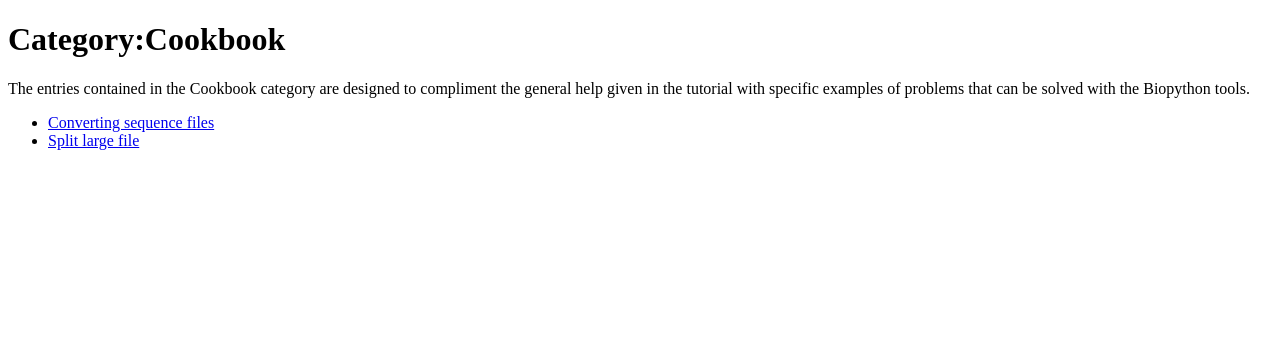
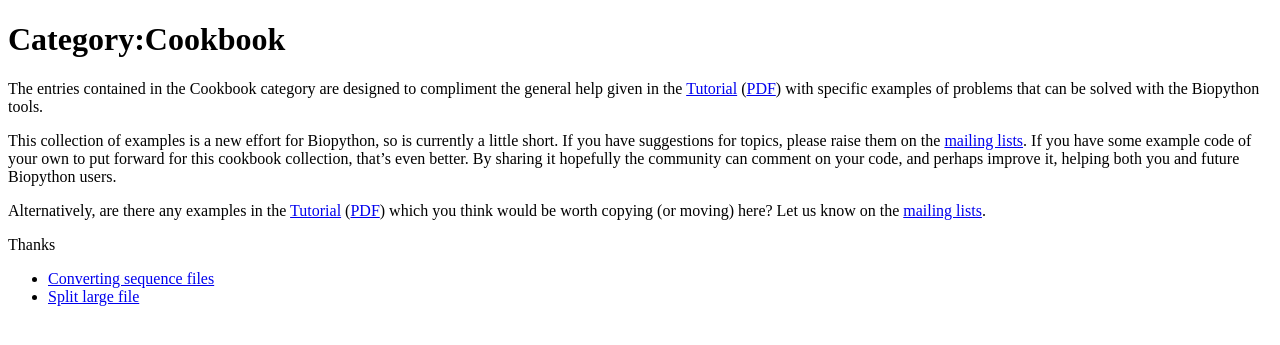
Before and after one commit to biopython/biopython.github.io, a Jekyll site: the page built from wiki/Category_Cookbook.md, in a window 1280 px wide. Shown: the top 345 px of the page. Built offline with Jekyll 4.4.1, drawn with Linux system fonts in a browser that asks for light colours.

Commit message:
Change to wiki page

```diff
--- a/wiki/Category_Cookbook.md
+++ b/wiki/Category_Cookbook.md
@@ -6,5 +6,24 @@ tag: Cookbook
 ---
 
 The entries contained in the Cookbook category are designed to
-compliment the general help given in the tutorial with specific examples
-of problems that can be solved with the Biopython tools.
+compliment the general help given in the
+[Tutorial](http://biopython.org/DIST/docs/tutorial/Tutorial.html)
+([PDF](http://biopython.org/DIST/docs/tutorial/Tutorial.pdf)) with
+specific examples of problems that can be solved with the Biopython
+tools.
+
+This collection of examples is a new effort for Biopython, so is
+currently a little short. If you have suggestions for topics, please
+raise them on the [mailing lists](mailing_lists "wikilink"). If you have
+some example code of your own to put forward for this cookbook
+collection, that's even better. By sharing it hopefully the community
+can comment on your code, and perhaps improve it, helping both you and
+future Biopython users.
+
+Alternatively, are there any examples in the
+[Tutorial](http://biopython.org/DIST/docs/tutorial/Tutorial.html)
+([PDF](http://biopython.org/DIST/docs/tutorial/Tutorial.pdf)) which you
+think would be worth copying (or moving) here? Let us know on the
+[mailing lists](mailing_lists "wikilink").
+
+Thanks
```
Also changed, not shown: 1 other file.
